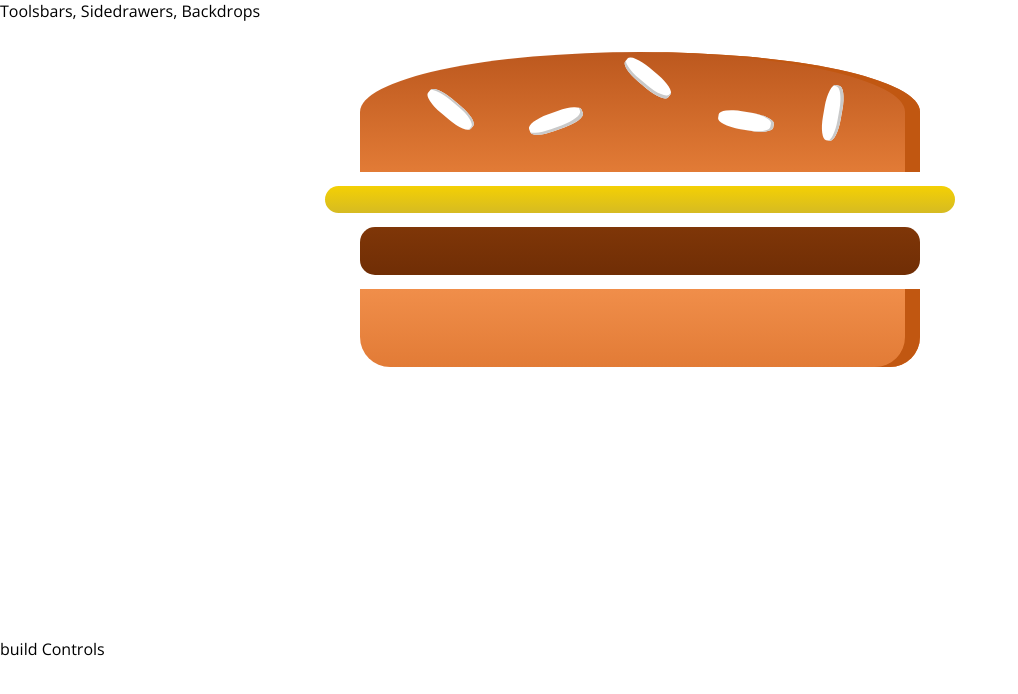
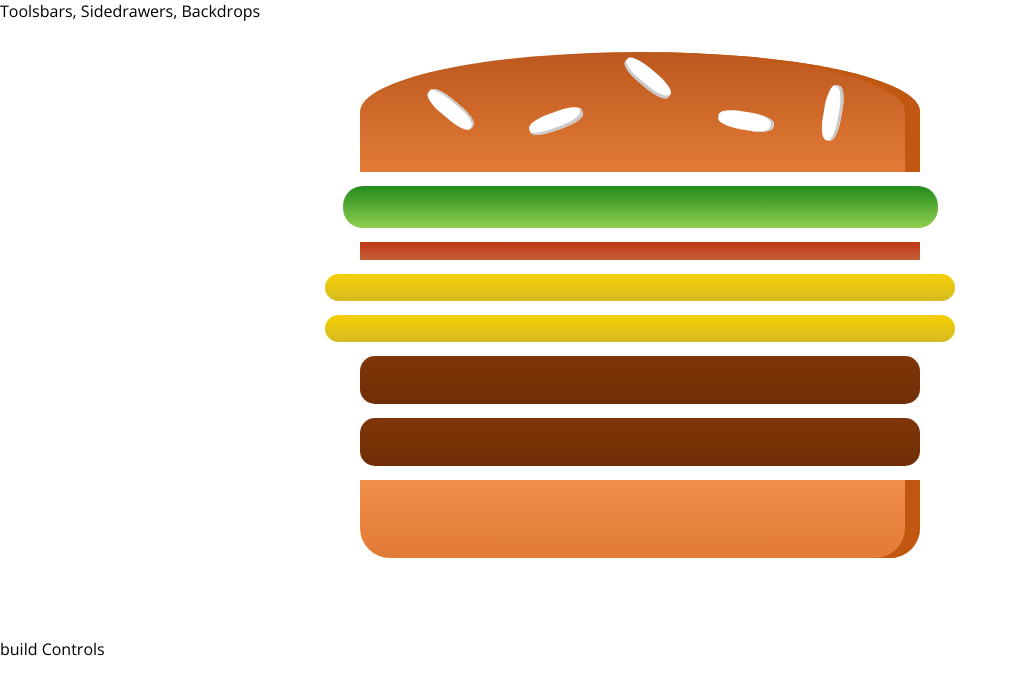
Before and after one commit to mave108/burger-app, a React app: page / in a window 1280 px wide. Shown: the top 694 px of the page, without its empty margins (0-1018 px from the left). Built offline with nearby package versions, Linux system fonts and the light colour scheme.

Commit message:
dynamic rendering of burger ingredients

```diff
--- a/src/components/burger/burger.js
+++ b/src/components/burger/burger.js
@@ -3,11 +3,30 @@
 import Classes from './burger.css'
 
 const burger = ( props ) =>{
+
+/*
+  let transformedingredients = Object.keys(props.ingredients)
+     .map( (igKey) => {
+     return [...Array(props.ingredients[igKey])].map((_,i) =>{
+        return <BurgerIngredient type="{igKey}" key={igKey+i} />
+     });
+   });
+//console.log(transformedingredients);
+*/
+
+
+let transformedingredients = Object.keys( props.ingredients )
+        .map( igKey => {
+            return [...Array( props.ingredients[igKey] )].map( ( _, i ) => {
+                return <BurgerIngredient key={igKey + i} type={igKey} />;
+            } );
+        } )
+        ;
+        console.log(transformedingredients);
    return (
       <div className={Classes.Burger}>
             <BurgerIngredient type="bread-top" />
-            <BurgerIngredient type="cheese" />
-            <BurgerIngredient type="meat" />
+             { transformedingredients }
             <BurgerIngredient type="bread-bottom" />
       </div>
    );
--- a/src/containers/burgerBuilder/burgerBuilder.js
+++ b/src/containers/burgerBuilder/burgerBuilder.js
@@ -3,10 +3,19 @@
 import Burger from '../../components/burger/burger'
 
 class BurgerBuilder extends Component{
+  state = {
+    ingredients: {
+      salad: 1,
+      bacon: 1,
+      cheese: 2,
+      meat: 2
+    }
+  }
+
   render() {
        return (
          <Aux>
-           <Burger />
+           <Burger ingredients={this.state.ingredients}/>
            <div>build Controls</div>
          </Aux>
        );
```
